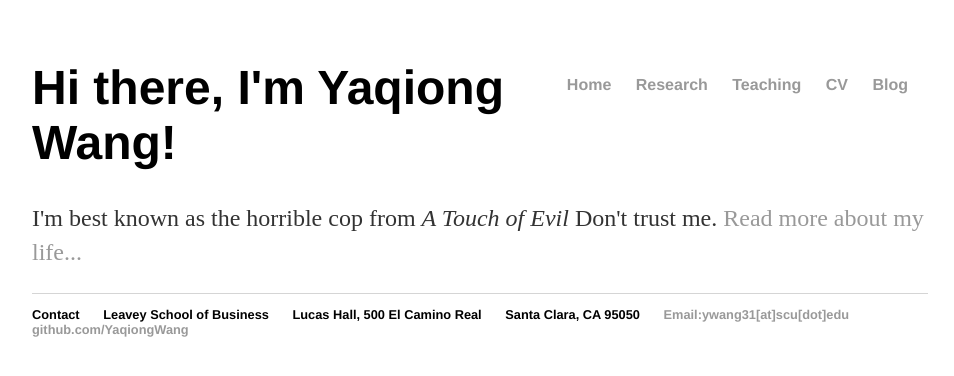
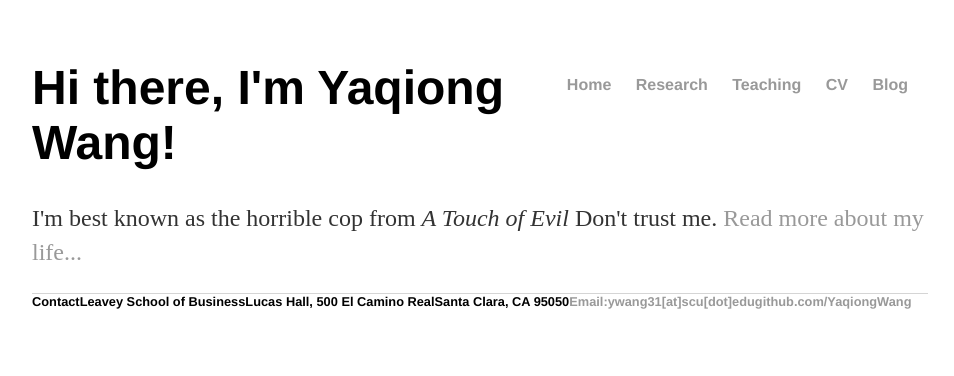
Before and after one commit to YaqiongWang/PersonalWeb, a Jekyll site: the page built from index.html, in a window 1280 px wide. Shown: the top 376 px of the page, without its empty margins (160-1114 px from the left). Built offline with Jekyll 4.4.1, drawn with Linux system fonts in a browser that asks for light colours.

Commit message:
Update main.css

```diff
--- a/css/main.css
+++ b/css/main.css
@@ -2,16 +2,14 @@
     margin: 60px auto;
     width: 70%;
 }
-nav {
-float: right;
-}
-nav ul, footer ul {
+nav ul{
     font-family:'Helvetica', 'Arial', 'Sans-Serif';
     padding: 0px;
     list-style: none;
     font-weight: bold;
+    float: right;
 }
-nav ul li, footer ul li {
+nav ul li{
     display: inline;
     margin-right: 20px;
 }
@@ -35,6 +33,17 @@
     border-top: 1px solid #d5d5d5;
     font-size: .8em;
 }
+footer ul {
+    font-family:'Helvetica', 'Arial', 'Sans-Serif';
+    padding: 0px;
+    list-style: none;
+    font-weight: bold;
+    display:table-row;
+}
+footer ul li {
+    display: table-cell;
+    margin-right: 20px;
+}
 
 ul.posts {
     margin: 20px auto 40px;
```
